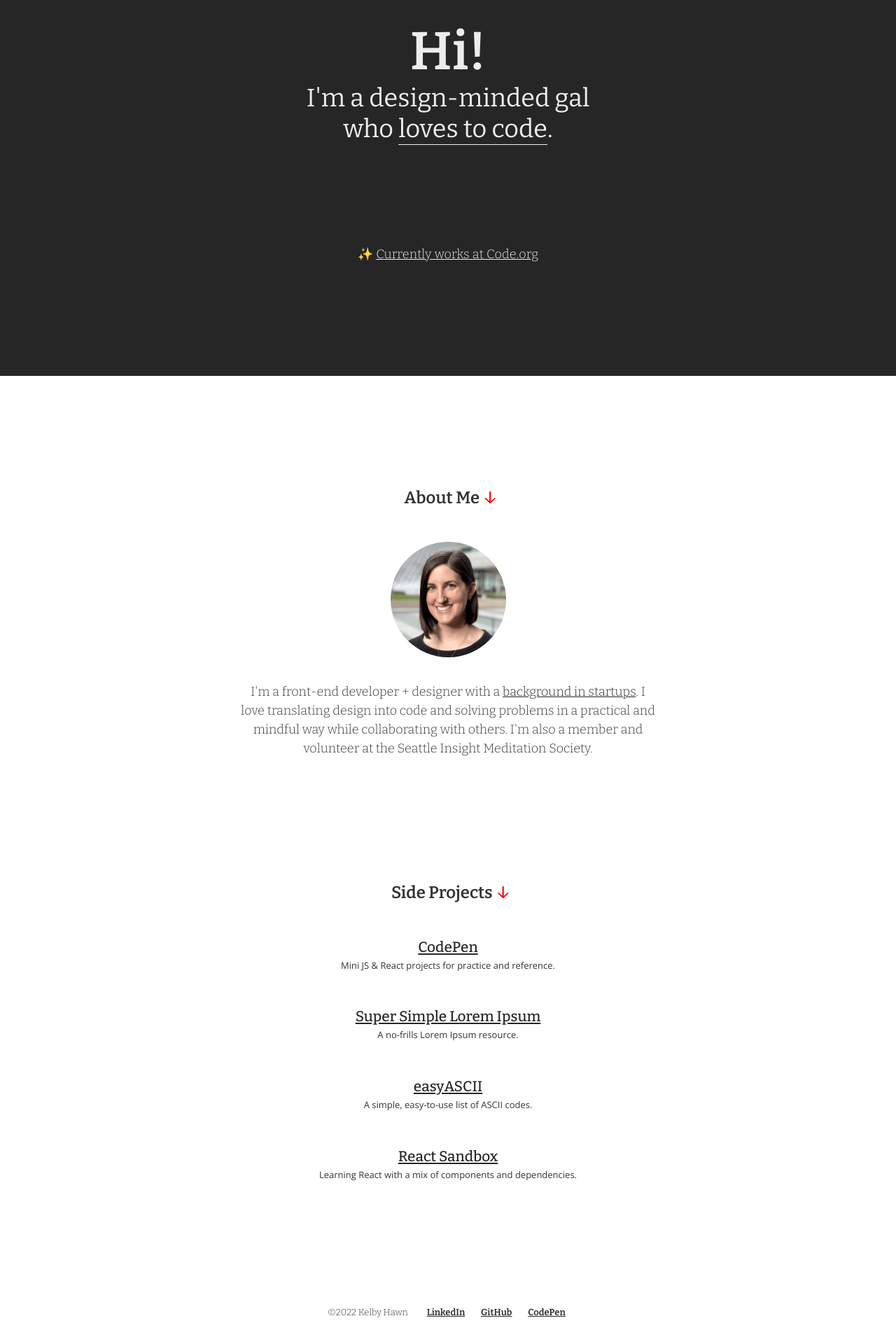
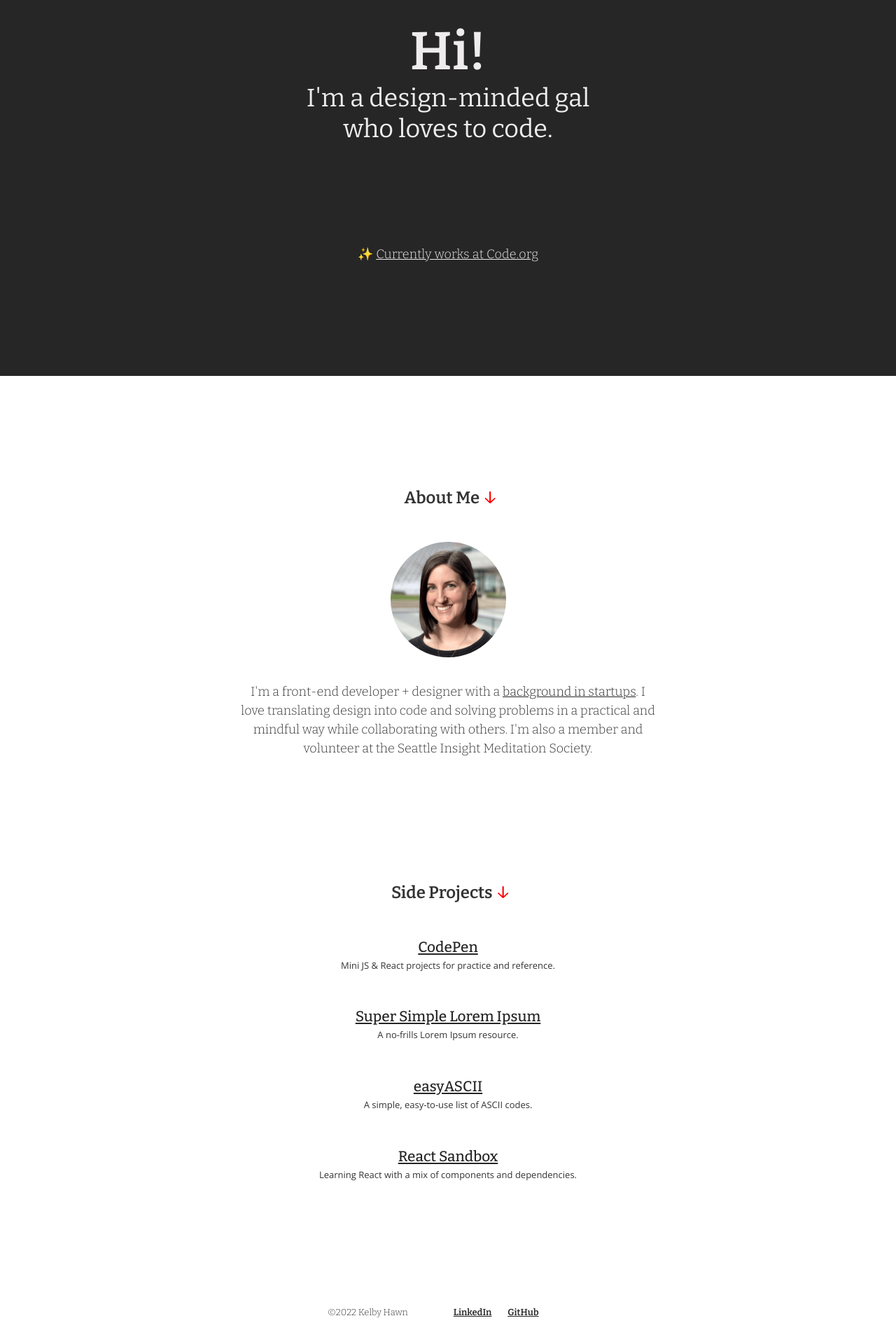
Before and after one commit to kelbyhawn/kelby-hawn, a React (Create React App) app: page / in a window 1280 px wide. Shown: the part 194-2114 px from the top of the page at 70% size. Built offline with nearby package versions, Linux system fonts and the light colour scheme.

Commit message:
remove codepen links

```diff
--- a/src/Layout.js
+++ b/src/Layout.js
@@ -49,9 +49,6 @@ export default function Layout() {
           <li>
             <ATag href="https://github.com/kelbyhawn" linkText="GitHub" />
           </li>
-          <li>
-            <ATag href="https://codepen.io/kelbyhawn" linkText="CodePen" />
-          </li>
         </ul>
       </footer>
     </>
--- a/src/sections/Top.js
+++ b/src/sections/Top.js
@@ -6,7 +6,7 @@ export default function Top() {
     <section className="top">
       <h1>Hi!</h1>
 
-      <h2>I'm a design-minded gal who <ATag href="https://codepen.io/kelbyhawn" linkText="loves to code" className="light" />.</h2>
+      <h2>I'm a design-minded gal who loves to code.</h2>
 
       <h3>✨ <ATag href="https://www.linkedin.com/in/kelby-hawn/" linkText="Currently works at Code.org" className="light" /></h3>
     </section>
```
